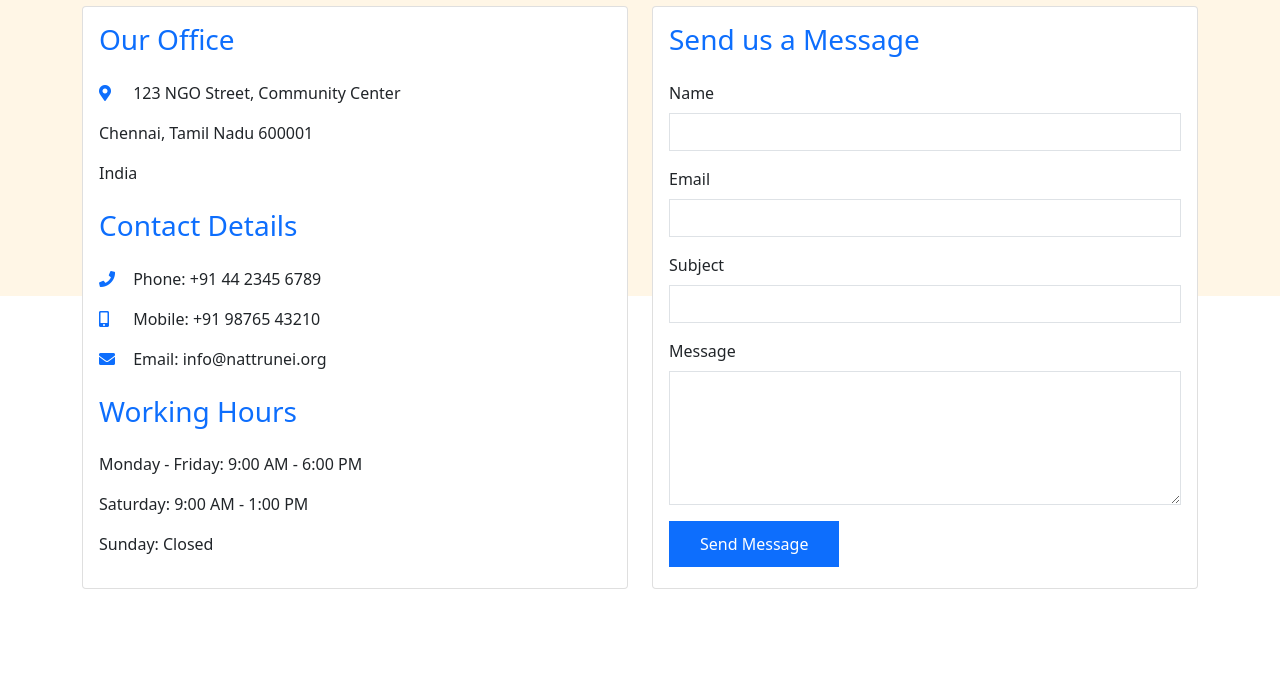
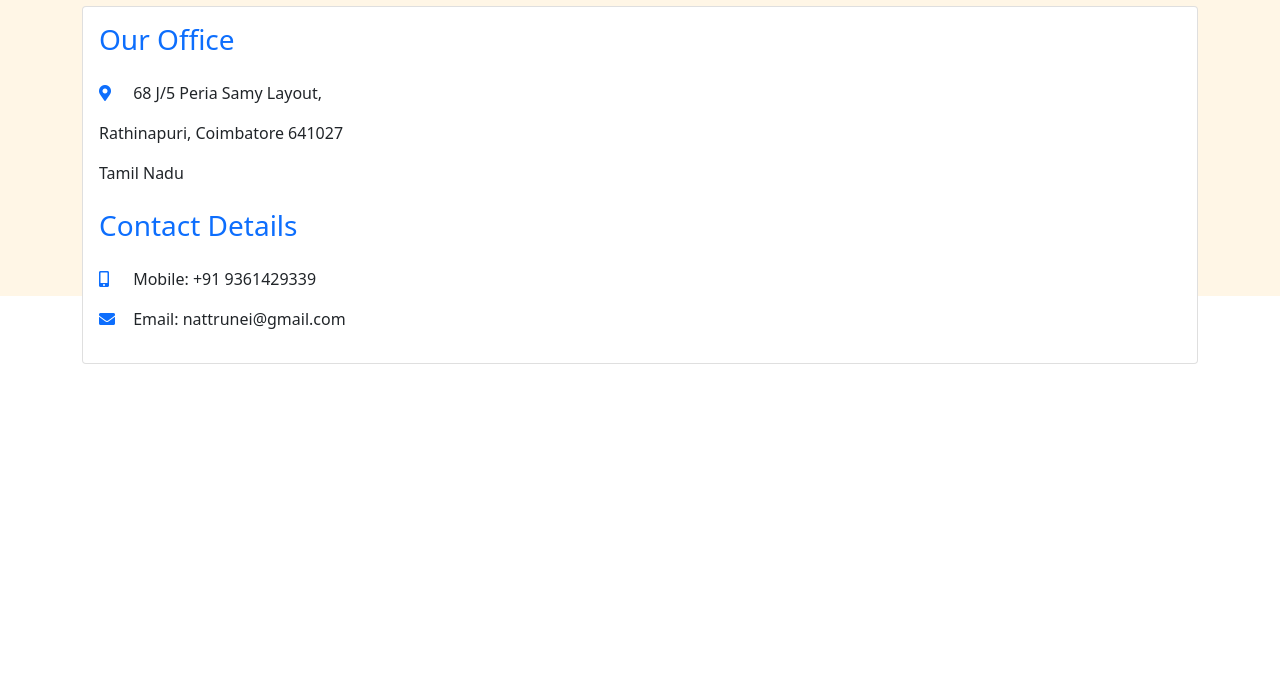
Before and after one commit to nattrunei/NattruneiCharitableTrust, a plain HTML site: page contact.html in a window 1280 px wide. Shown: the part 104-800 px from the top of the page. Drawn offline with nearby package versions, Linux system fonts and the light colour scheme.

Commit message:
Add files via upload

```diff
--- a/contact.html
+++ b/contact.html
@@ -14,55 +14,29 @@
         <!-- ... Copy the same navigation code from index.html ... -->
     </nav>
 
+    <div style="position: fixed; top: 20px; left: 20px; z-index: 1000;">
+        <a href="index.html" class="btn btn-primary">
+            &lt; Go Back
+        </a>
+    </div>
+
     <div class="contact-page">
         <div class="container">
             <h2 class="text-center mb-4">Contact NATTRUNEI</h2>
 
             <div class="row">
-                <div class="col-md-6">
+                <div class="col-md-12">
                     <div class="contact-info card">
                         <div class="card-body">
                             <h3>Our Office</h3>
-                            <p><i class="fas fa-map-marker-alt"></i> 123 NGO Street, Community Center</p>
-                            <p>Chennai, Tamil Nadu 600001</p>
-                            <p>India</p>
+                            <p><i class="fas fa-map-marker-alt"></i> 68 J/5 Peria Samy Layout, </p>
+                            <p>Rathinapuri, Coimbatore 641027</p>
+                            <p>Tamil Nadu</p>
 
                             <h3 class="mt-4">Contact Details</h3>
-                            <p><i class="fas fa-phone"></i> Phone: +91 44 2345 6789</p>
-                            <p><i class="fas fa-mobile-alt"></i> Mobile: +91 98765 43210</p>
-                            <p><i class="fas fa-envelope"></i> Email: info@nattrunei.org</p>
+                            <p><i class="fas fa-mobile-alt"></i> Mobile: +91 9361429339</p>
+                            <p><i class="fas fa-envelope"></i> Email: nattrunei@gmail.com</p>
 
-                            <h3 class="mt-4">Working Hours</h3>
-                            <p>Monday - Friday: 9:00 AM - 6:00 PM</p>
-                            <p>Saturday: 9:00 AM - 1:00 PM</p>
-                            <p>Sunday: Closed</p>
-                        </div>
-                    </div>
-                </div>
-
-                <div class="col-md-6">
-                    <div class="contact-form card">
-                        <div class="card-body">
-                            <h3>Send us a Message</h3>
-                            <form>
-                                <div class="mb-3">
-                                    <label for="name" class="form-label">Name</label>
-                                    <input type="text" class="form-control" id="name" required>
-                                </div>
-                                <div class="mb-3">
-                                    <label for="email" class="form-label">Email</label>
-                                    <input type="email" class="form-control" id="email" required>
-                                </div>
-                                <div class="mb-3">
-                                    <label for="subject" class="form-label">Subject</label>
-                                    <input type="text" class="form-control" id="subject" required>
-                                </div>
-                                <div class="mb-3">
-                                    <label for="message" class="form-label">Message</label>
-                                    <textarea class="form-control" id="message" rows="5" required></textarea>
-                                </div>
-                                <button type="submit" class="btn btn-primary">Send Message</button>
-                            </form>
                         </div>
                     </div>
                 </div>
```
Also changed, not shown: events.html (+3 -6 lines), index.html (+41 -0 lines).
